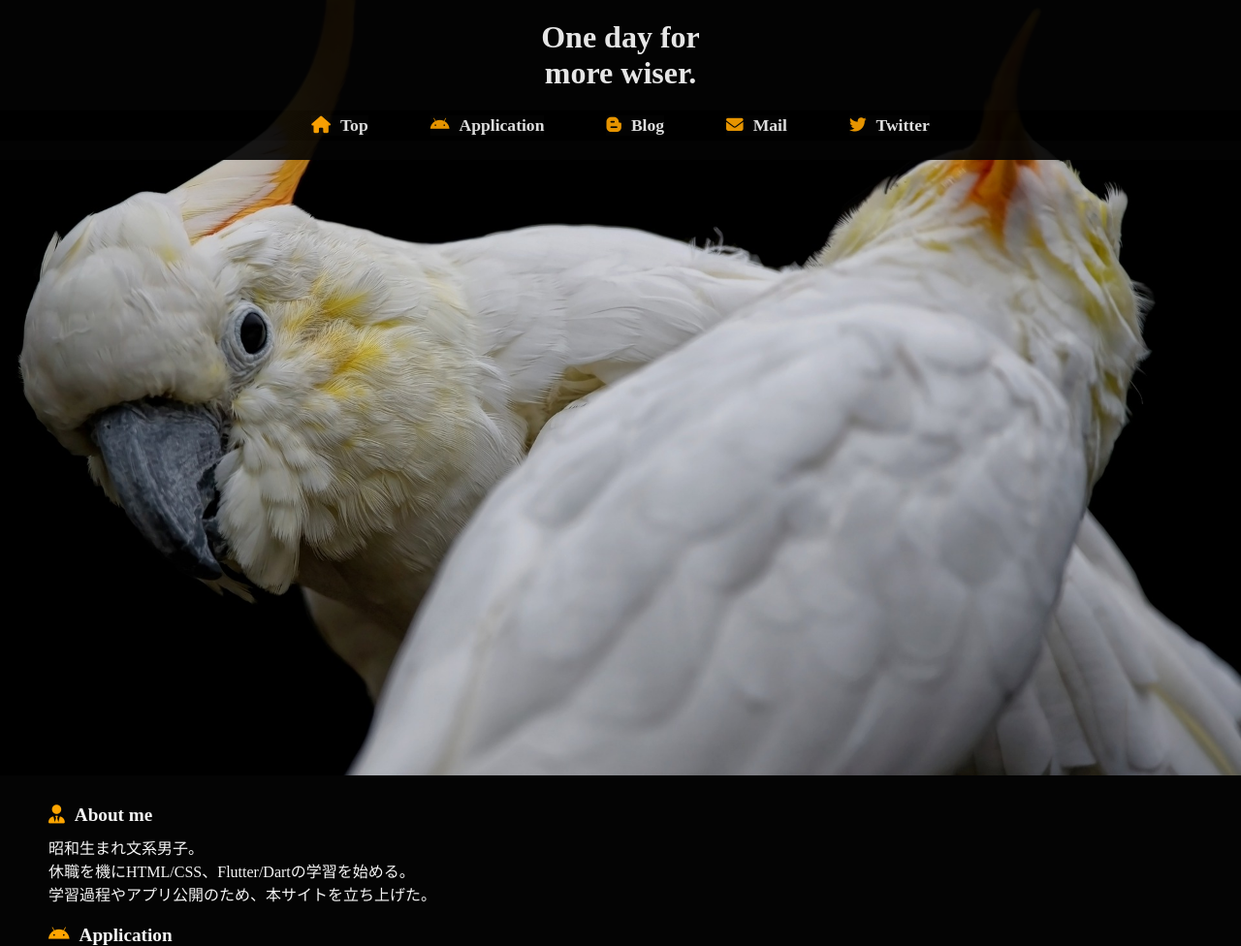
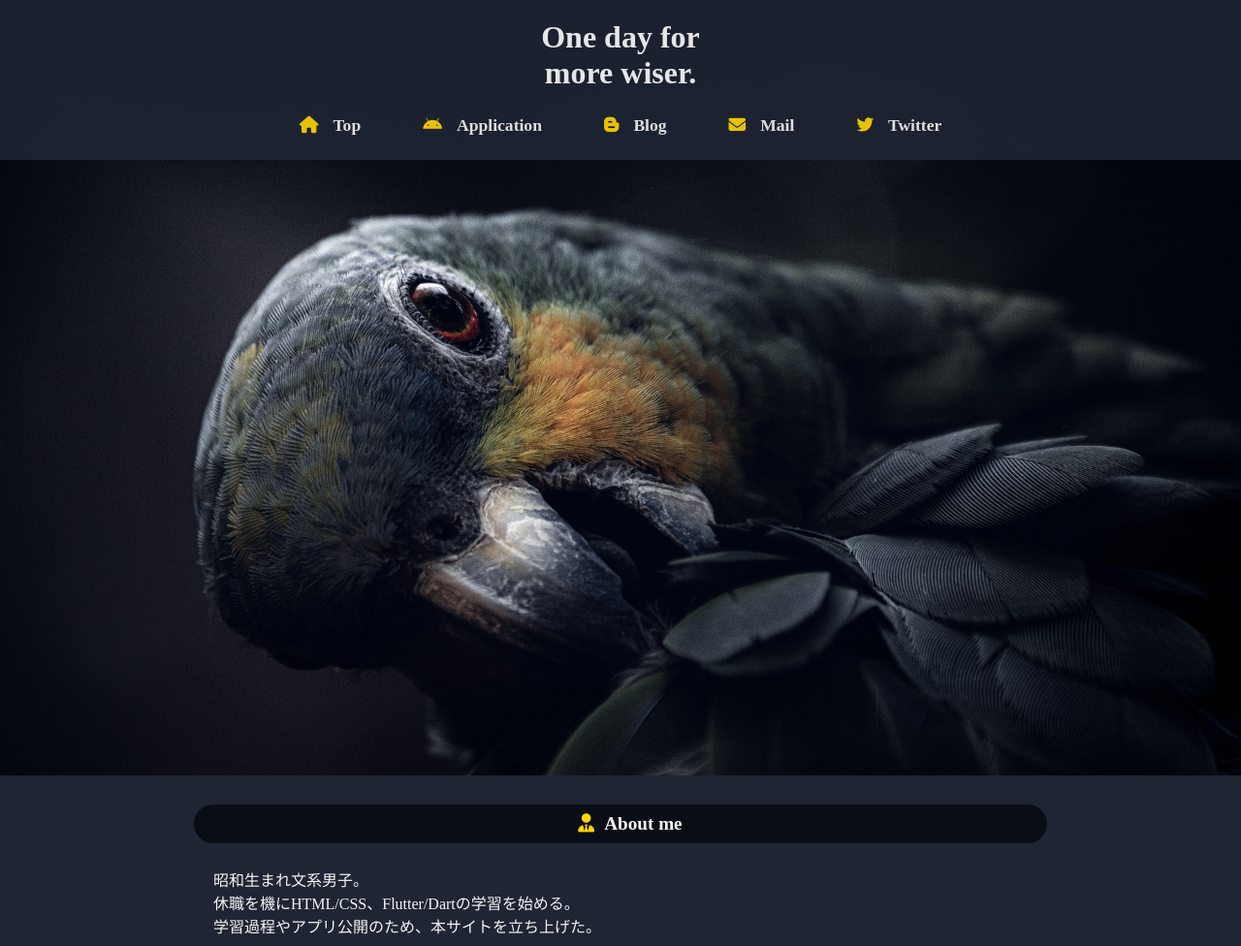
Before and after one commit to moa-more-wiser/moa_portfolio, a plain HTML site: page index.html in a window 1280 px wide. Shown: the top 976 px of the page at 97% size. Drawn offline with Linux system fonts and the light colour scheme.

Commit message:
imag change

```diff
--- a/index.html
+++ b/index.html
@@ -21,11 +21,11 @@
         <nav class="navbar">
             <h2 class="logo">One day for more wiser.</h2>
             <ul class="menu">
-                <li><a href="index.html#Top"><i class="fa-solid fa-house"></i><span class="menu-text">Top</span></a></li>
-                <li><a href="app_nwic.html#Application"><i class="fa-brands fa-android"></i><span class="menu-text">Application</span></a></li>
-                <li><a href="https://moa-more-wiser.blogspot.com/" target="_blank"><i class="fa-brands fa-blogger-b"></i><span class="menu-text">Blog</span></a></li>
-                <li><a href="https://forms.gle/Fc9FE9QvZ1itPggR8" target="_blank"><i class="fa-sharp fa-solid fa-envelope"></i><span class="menu-text">Mail</span></a></li>
-                <li><a href="https://mobile.twitter.com/moa_more_wiser" target="_blank"><i class="fa-brands fa-twitter"></i><span class="menu-text">Twitter</span></a></li>
+                <li><a href="index.html#Top"><span class="fa-solid fa-house gold"></span><span class="menu-text">Top</span></a></li>
+                <li><a href="app_nwic.html#Application"><span class="fa-brands fa-android gold"></span><span class="menu-text">Application</span></a></li>
+                <li><a href="https://moa-more-wiser.blogspot.com/" target="_blank"><span class="fa-brands fa-blogger-b gold"></span><span class="menu-text">Blog</span></a></li>
+                <li><a href="https://forms.gle/Fc9FE9QvZ1itPggR8" target="_blank"><span class="fa-sharp fa-solid fa-envelope gold"></span><span class="menu-text">Mail</span></a></li>
+                <li><a href="https://mobile.twitter.com/moa_more_wiser" target="_blank"><span class="fa-brands fa-twitter gold"></span><span class="menu-text">Twitter</span></a></li>
             </ul>
         </nav>
     </div>
@@ -53,12 +53,12 @@
             </li>
             <li>
                 <p class="text">
-                    <i class="fa-solid fa-code"></i><a href="app_nwic.html">使い方</a>
+                    <span class="fa-solid fa-code gold"></span><a href="app_nwic.html">使い方</a>
                 </p>
             </li>
             <li>
                 <p class="text">
-                    <i class="fa-solid fa-code"></i><a href="app_pp_nwic.html">プライバシーポリシー</a>
+                    <span class="fa-solid fa-code gold"></span><a href="app_pp_nwic.html">プライバシーポリシー</a>
                 </p>
             </li>
         </ul>
--- a/style.css
+++ b/style.css
@@ -2,20 +2,21 @@
     margin: 0;
     padding: 0;
     box-sizing: border-box;
-    background-color: 	#040404;
+    background-color: 	#1F2533;
     color: whitesmoke;
 }
 
 .header{
     width: 100%;
     height: 100vh;
-    background-image: url(img/bg2.jpg);
+    background-image: url(img/bg-small.jpg);
     background-position: 0;
     background-size: cover;
 }
 
 i{
-    color:orange;
+    color:gold;
+    background-color: #090D16;
 }
 
 nav{
@@ -33,11 +34,12 @@ nav{
     font-size: 2rem;
     font-weight: 900;
     color: white;
+    background-color: #1F2533;
 }
 
 nav ul{
     width: 100%;
-    background-color: black;
+    background-color: #1F2533;
 }
 
 nav ul li{
@@ -54,11 +56,11 @@ nav ul li a{
     text-decoration: none;
     font-size: 1.1rem;
     font-weight: 700;
-    color: orange;
+    color: gold;
 }
 
 .text-area{
-    padding: 30px 30px;
+    padding: 30px 200px;
 }
 
 .text-area ul{
@@ -93,9 +95,16 @@ nav ul li a{
 }
 
 .title{
+    margin-bottom: 25px;
     font-size: 1.2rem;
     font-weight: bold;
-    padding-bottom: 10px;
+    width: 100%;
+    height: 40px;
+    line-height: 40px;
+    background-color: #090D16;
+    border-radius: 100vh;
+    color: whitesmoke;
+    text-align: center;
 }
 
 .sub-title{
@@ -111,11 +120,16 @@ nav ul li a{
     color: red;
 }
 
+.gold{
+    padding-right: 15px;
+    color: gold;
+}
+
 nav.sticky{
     position: fixed;
     left: 0;
     top: 0;
-    background-color: black;
+    background-color: #1F2533;
     display: flex;
     justify-content: center;
     align-items: center;
@@ -139,7 +153,7 @@ footer{
     padding-right: 10px;
 }
 
-@media  (max-width: 768px){
+@media  (max-width: 1000px){
 
     .header{
         background-position: 0 100px;
```
Also changed, not shown: img/bg-small.jpg (added), img/bg2.jpg (deleted), img/bg3.jpg (deleted), img/form-title.png (deleted), 2 other files.
